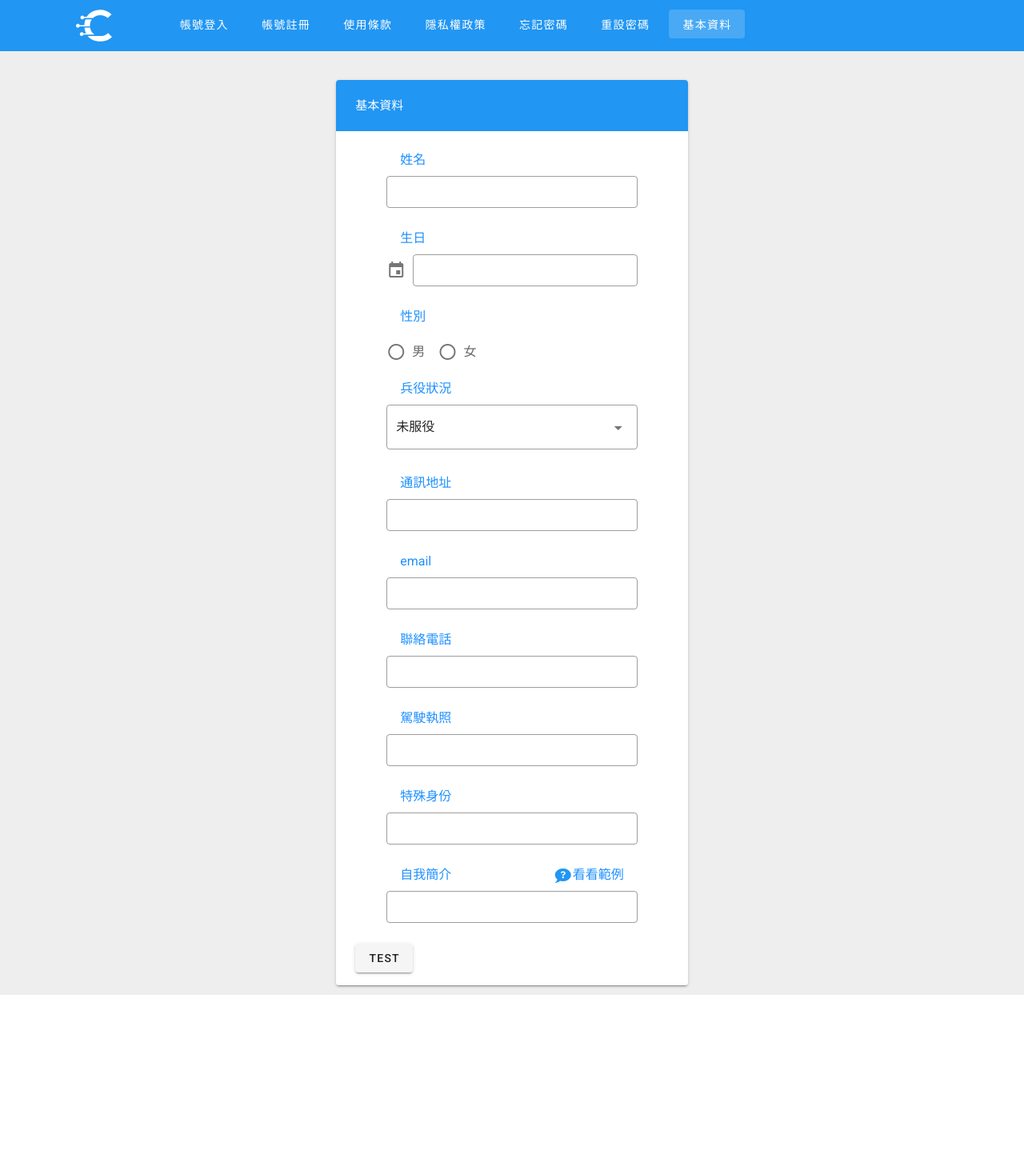
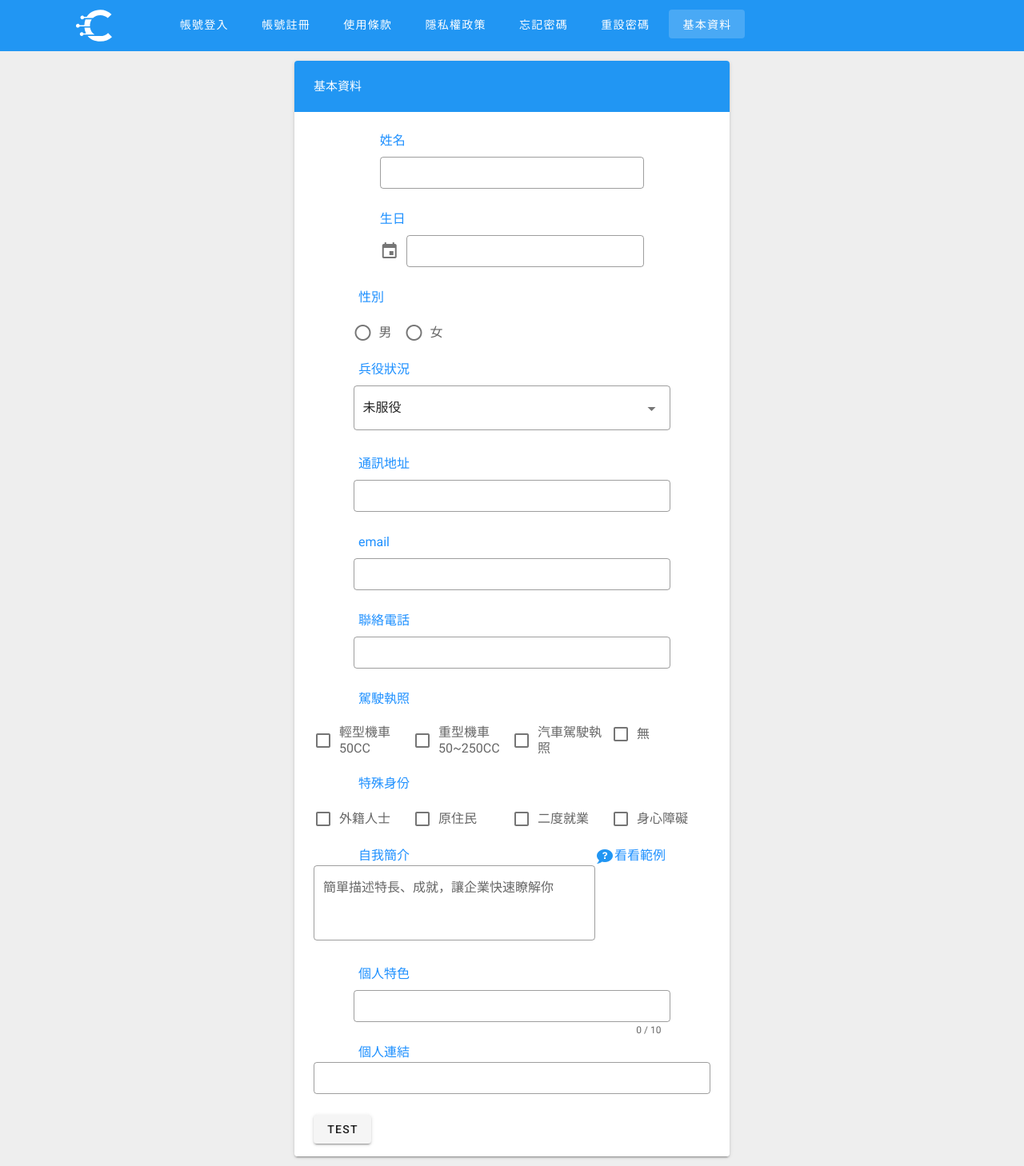
Before and after one commit to wade5141000/resume, a Vue app in the folder vue/: page /basic in a window 1280 px wide. Shown: the whole page at 80% size. Before the commit the page ends 1244 px from the top, so only its background shows below. Built offline with nearby package versions, Linux system fonts and the light colour scheme.

Commit message:
basicInfo 版面調整中

```diff
--- a/vue/src/views/basic-info/BasicInfo.vue
+++ b/vue/src/views/basic-info/BasicInfo.vue
@@ -1,24 +1,31 @@
 <template>
-  <div class="mx-auto mt-6" style="max-width: 35%">
-    <!-- TODO max width 要刪除 -->
+  <v-row justify="center">
+    <v-col cols="12" sm="12" md="8" lg="6" class="px-12">
       <v-expansion-panels v-model="panel" multiple>
         <v-expansion-panel disabled>
           <v-expansion-panel-header color="blue">
-          <span style="color: white">基本資料</span>
+            <span class="white--text">基本資料</span>
           </v-expansion-panel-header>
           <v-expansion-panel-content>
             <v-row class="mt-6" no-gutters>
-            <v-col cols="12">
-              <span class="ml-14">姓名</span>
-              <div class="mx-auto mt-2" style="max-width: 80%">
-                <v-text-field outlined dense v-model="user.name"></v-text-field>
+              <v-spacer />
+              <v-col cols="12" md="10" lg="8">
+                <span>姓名</span>
+                <div class="mx-auto mt-2">
+                  <v-text-field
+                    outlined
+                    dense
+                    v-model="user.name"
+                  ></v-text-field>
                 </div>
               </v-col>
+              <v-spacer />
             </v-row>
             <v-row no-gutters>
-            <v-col cols="12">
-              <span class="ml-14">生日</span>
-              <div class="mx-auto mt-2" style="max-width: 80%">
+              <v-spacer />
+              <v-col cols="12" sm="12" md="8" lg="8">
+                <span>生日</span>
+                <div class="mx-auto mt-2">
                   <v-menu
                     ref="menu"
                     v-model="menu"
@@ -48,6 +55,7 @@
                   </v-menu>
                 </div>
               </v-col>
+              <v-spacer />
             </v-row>
             <v-row no-gutters>
               <v-col cols="12">
@@ -88,7 +96,11 @@
               <v-col cols="12">
                 <span class="ml-14">email</span>
                 <div class="mx-auto mt-2" style="max-width: 80%">
-                <v-text-field outlined dense v-model="user.name"></v-text-field>
+                  <v-text-field
+                    outlined
+                    dense
+                    v-model="user.email"
+                  ></v-text-field>
                 </div>
               </v-col>
             </v-row>
@@ -96,24 +108,82 @@
               <v-col cols="12">
                 <span class="ml-14">聯絡電話</span>
                 <div class="mx-auto mt-2" style="max-width: 80%">
-                <v-text-field outlined dense v-model="user.name"></v-text-field>
+                  <v-text-field
+                    outlined
+                    dense
+                    v-model="user.phone"
+                  ></v-text-field>
                 </div>
               </v-col>
             </v-row>
             <v-row no-gutters>
               <v-col cols="12">
                 <span class="ml-14">駕駛執照</span>
-              <div class="mx-auto mt-2" style="max-width: 80%">
-                <v-text-field outlined dense v-model="user.name"></v-text-field>
-              </div>
+              </v-col>
+            </v-row>
+            <v-row no-gutters>
+              <v-col cols="3">
+                <v-checkbox
+                  v-model="driverLicense"
+                  label="輕型機車50CC"
+                  value="a"
+                ></v-checkbox>
+              </v-col>
+              <v-col cols="3">
+                <v-checkbox
+                  v-model="driverLicense"
+                  label="重型機車50~250CC"
+                  value="b"
+                ></v-checkbox>
+              </v-col>
+              <v-col cols="3">
+                <v-checkbox
+                  v-model="driverLicense"
+                  label="汽車駕駛執照"
+                  value="c"
+                ></v-checkbox>
+              </v-col>
+              <v-col cols="3">
+                <v-checkbox
+                  v-model="driverLicense"
+                  label="無"
+                  value="d"
+                ></v-checkbox>
               </v-col>
             </v-row>
             <v-row no-gutters>
               <v-col cols="12">
                 <span class="ml-14">特殊身份</span>
-              <div class="mx-auto mt-2" style="max-width: 80%">
-                <v-text-field outlined dense v-model="user.name"></v-text-field>
-              </div>
+              </v-col>
+            </v-row>
+            <v-row no-gutters>
+              <v-col cols="3">
+                <v-checkbox
+                  v-model="specialIdentity"
+                  label="外籍人士"
+                  value="a"
+                ></v-checkbox>
+              </v-col>
+              <v-col cols="3">
+                <v-checkbox
+                  v-model="specialIdentity"
+                  label="原住民"
+                  value="b"
+                ></v-checkbox>
+              </v-col>
+              <v-col cols="3">
+                <v-checkbox
+                  v-model="specialIdentity"
+                  label="二度就業"
+                  value="c"
+                ></v-checkbox>
+              </v-col>
+              <v-col cols="3">
+                <v-checkbox
+                  v-model="specialIdentity"
+                  label="身心障礙"
+                  value="d"
+                ></v-checkbox>
               </v-col>
             </v-row>
             <v-row no-gutters>
@@ -122,16 +192,52 @@
                 ><span style="float: right" class="mr-14"
                   ><v-icon color="blue">mdi-chat-question</v-icon>看看範例</span
                 >
+                <v-textarea
+                  outlined
+                  label="簡單描述特長、成就，讓企業快速瞭解你"
+                  v-model="user.introduction"
+                  rows="3"
+                  no-resize
+                ></v-textarea>
+              </v-col>
+            </v-row>
+            <v-row no-gutters>
+              <v-col cols="12">
+                <span class="ml-14">個人特色</span>
                 <div class="mx-auto mt-2" style="max-width: 80%">
-                <v-text-field outlined dense v-model="user.name"></v-text-field>
+                  <v-text-field
+                    outlined
+                    dense
+                    v-model="feature"
+                    v-on:keyup.enter="onFeatureEnter()"
+                    maxLength="10"
+                    counter="10"
+                  ></v-text-field>
                 </div>
+                <v-chip
+                  v-for="(item, index) in features"
+                  v-bind:key="index"
+                  close
+                  color="blue"
+                  text-color="white"
+                  @click:close="close(item)"
+                >
+                  {{ item }}
+                </v-chip>
+              </v-col>
+            </v-row>
+            <v-row no-gutters>
+              <v-col cols="12">
+                <span class="ml-14">個人連結</span>
+                <v-text-field outlined dense></v-text-field>
               </v-col>
             </v-row>
             <v-btn @click="test">test</v-btn>
           </v-expansion-panel-content>
         </v-expansion-panel>
       </v-expansion-panels>
-  </div>
+    </v-col>
+  </v-row>
 </template>
 
 <script>
@@ -148,9 +254,13 @@ export default {
       { text: "已服役", value: 1 },
       { text: "未服役", value: 0 }
     ],
+    driverLicense: [],
+    specialIdentity: [],
     user: {
       militaryService: 0
-    }
+    },
+    feature: "",
+    features: []
   }),
   watch: {
     menu(val) {
@@ -163,6 +273,17 @@ export default {
     },
     test() {
       console.log(this.user);
+      console.log(this.driverLicense);
+      console.log(this.features);
+    },
+    onFeatureEnter() {
+      if (this.feature.length > 0) {
+        this.features.push(this.feature);
+        this.feature = "";
+      }
+    },
+    close(str) {
+      this.features = this.features.filter(item => item !== str);
     }
   }
 };
```
Also changed, not shown: 2 other files (tests, documents, lock files or other folders). Lines whose indentation alone changed are shown as unchanged.
